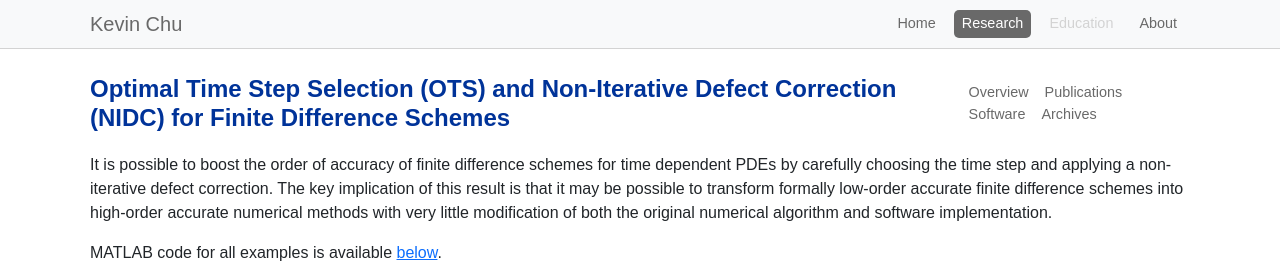
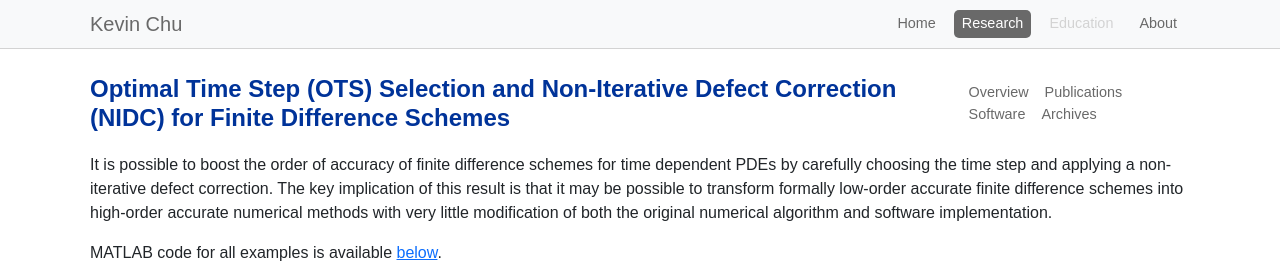
Before and after one commit to ktchu/ktchu.github.io, a Jekyll site: the page built from research/archives/2011-OTS-NIDC/index.html, in a window 1280 px wide and 900 px high. Shown: the top 269 px of the window. Built offline with Jekyll 4.4.1, drawn with Linux system fonts in a browser that asks for light colours.

Commit message:
Fix typo

```diff
--- a/research/archives/2011-OTS-NIDC/index.html
+++ b/research/archives/2011-OTS-NIDC/index.html
@@ -1,6 +1,6 @@
 ---
 layout: research
-title: Optimal Time Step Selection (OTS) and Non-Iterative Defect Correction (NIDC) for Finite Difference Schemes
+title: Optimal Time Step (OTS) Selection and Non-Iterative Defect Correction (NIDC) for Finite Difference Schemes
 title-tab: Research | OTS-NIDC
 ---
 <p>
```
